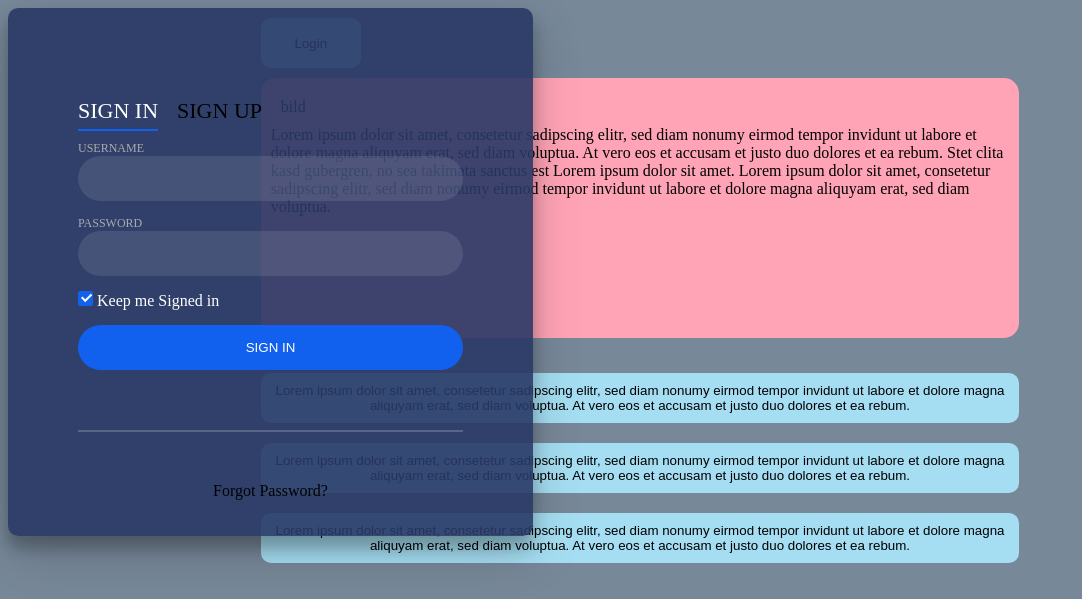
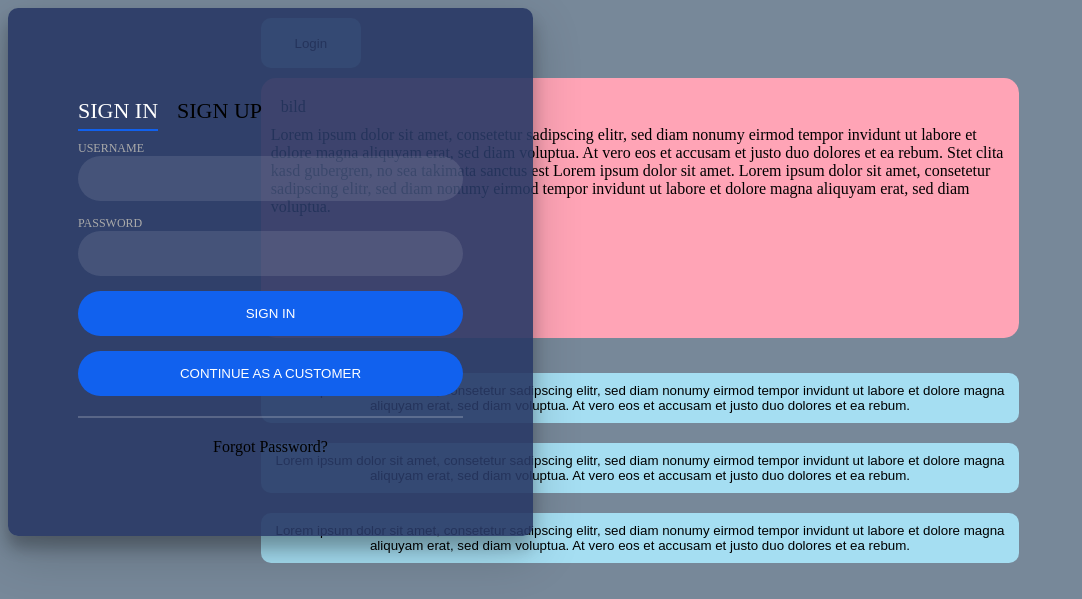
Before and after one commit to Schokojaeger/Big-Like-Great-Disappointment, a PHP site: page / in a window 1280 px wide, after a click on "Login". Shown: the top 599 px of the page, without its empty margins (0-1082 px from the left). Run offline with PHP 8.4, Linux system fonts and the light colour scheme.

Commit message:
login: added button and styling to it

```diff
--- a/index.html
+++ b/index.html
@@ -27,11 +27,10 @@
                         <input id="pass" type="password" class="input" data-type="password">
                     </div>
                     <div class="group">
-                        <input id="check" type="checkbox" class="check" checked>
-                        <label for="check"><span class="icon"></span> Keep me Signed in</label>
+                        <input type="submit" class="button" value="Sign In">
                     </div>
                     <div class="group">
-                        <input type="submit" class="button" value="Sign In">
+                        <input type="submit" class="button" value="continue as a customer">
                     </div>
                     <div class="hr"></div>
                     <div class="foot-lnk">
--- a/style.css
+++ b/style.css
@@ -101,41 +101,9 @@ a{color:inherit;text-decoration:none}
 }
 .login-form .group .button{
 	background:#1161ee;
+    text-align: center;
 }
-.login-form .group label .icon{
-	width:15px;
-	height:15px;
-	border-radius:2px;
-	position:relative;
-	display:inline-block;
-	background:rgba(255,255,255,.1);
-}
-.login-form .group label .icon:before,
-.login-form .group label .icon:after{
-	content:'';
-	width:10px;
-	height:2px;
-	background:#fff;
-	position:absolute;
-	transition:all .2s ease-in-out 0s;
-}
-.login-form .group label .icon:before{
-	left:3px;
-	width:5px;
-	bottom:6px;
-	transform:scale(0) rotate(0);
-}
-.login-form .group label .icon:after{
-	top:6px;
-	right:0;
-	transform:scale(0) rotate(0);
-}
-.login-form .group .check:checked + label{
-	color:#fff;
-}
-.login-form .group .check:checked + label .icon{
-	background:#1161ee;
-}
+
 .login-form .group .check:checked + label .icon:before{
 	transform:scale(1) rotate(45deg);
 }
@@ -151,7 +119,7 @@ a{color:inherit;text-decoration:none}
 
 .hr{
 	height:2px;
-	margin:60px 0 50px 0;
+	margin:20px 0;
 	background:rgba(255,255,255,.2);
 }
 .foot-lnk{
```
